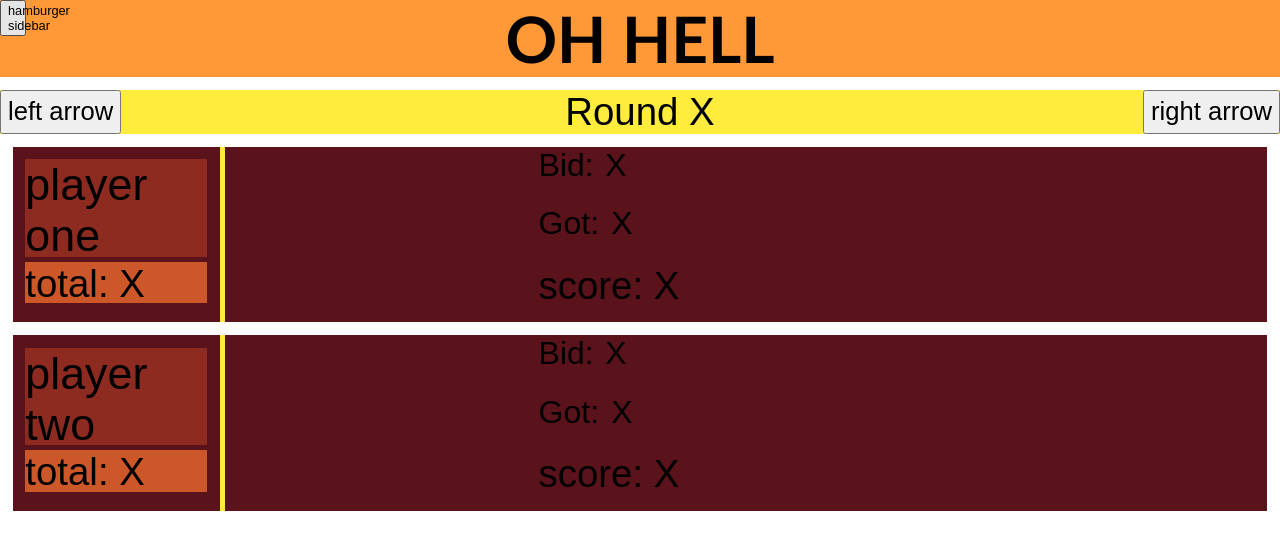
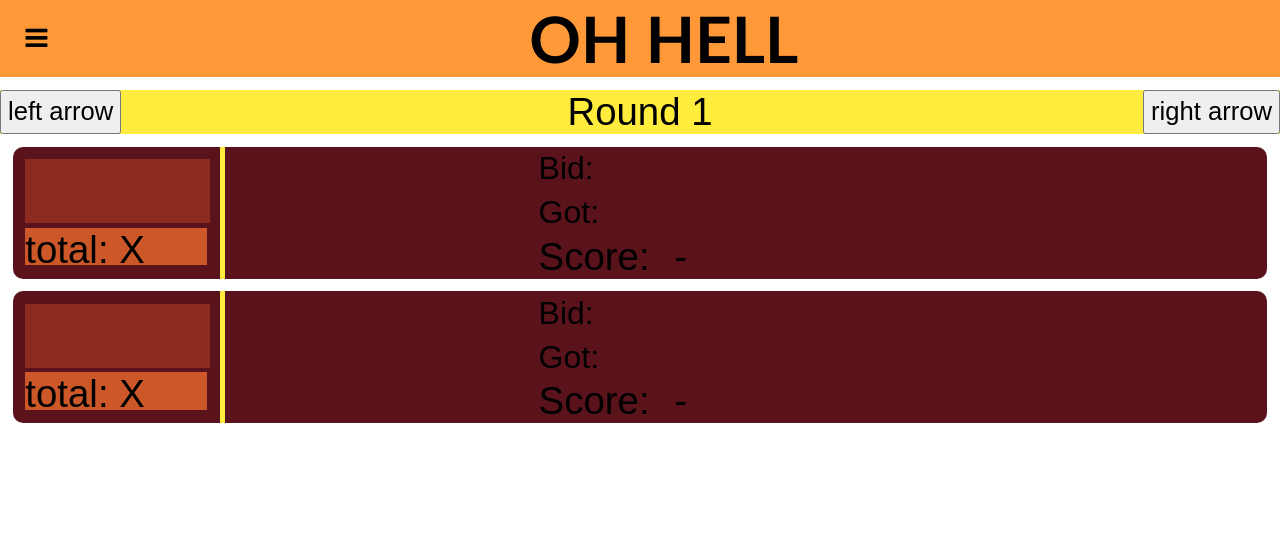
Before and after one commit to Mattan561/Mattan561, a plain HTML site: page Oh Hell Score Keeper/index copy.html in a window 1280 px wide. Drawn offline with Linux system fonts and the light colour scheme.

Commit message:
Refactor code to improve performance and readability

```diff
--- a/Oh Hell Score Keeper/index copy.html
+++ b/Oh Hell Score Keeper/index copy.html
@@ -1,3 +1,4 @@
+
 <!DOCTYPE html>
 <html lang="en">
 <head>
@@ -5,24 +6,26 @@
     <meta name="viewport" content="width=device-width, initial-scale=1.0">
     <title>Oh Hell Scorekeeper</title>
     <link rel="stylesheet" href="style.css">
+    <link rel="stylesheet" href="https://cdnjs.cloudflare.com/ajax/libs/font-awesome/4.7.0/css/font-awesome.min.css">
 </head>
 <body>
+
     <div class="everything">
-        <button class="sidebar">hamburger sidebar</button>
 
-
-        <h1 class="header">OH HELL</h1>
-        <div class="roundnumber" >
+    <div class="header">
+        <button id="sidebarbutton"><i id="sidebaricon" class="fa fa-bars"></i></button>
+        <h1 class="title">OH HELL</h1>
+        </div>
+        <div class="round" >
             <button class="leftarrow">left arrow</button>
-            Round X
+            <div id="roundhardcode">Round</div>
+            <div id="roundnumber">1</div>
             <button class="rightarrow">right arrow</button>
         </div>
         <div class="players">
             <div class="player">
                 <div class="nameandtotal">
-                    <div class="playername">
-                        player one
-                    </div>
+                    <input id="playername1" type="text" value="">
                     <div class="total">
                         total: X
                     </div>
@@ -33,21 +36,22 @@
                         <div class="bidhardcode">
                             Bid:
                         </div>
-                        <div class="bidinput">
-                            X
-                        </div>
+                        <input id="bidinput1" type="text" value="">
                     </div>
                     <div class="gotall">
                         <div class="gothardcode">
                             Got:
                         </div>
-                        <div class="gotinput">
-                            X
+                        <input id="gotinput1" type="text" value="">
+                    </div>
+                    <div class="scoreall">
+                        <div class="score">
+                            Score:
                         </div>
-                    </div>
-                    <div class="score">
-                        score: X
-                    </div>
+                        <div id="scorenumber1">
+                            -
+                            </div>
+                        </div>
                 </div>
                 <!-- bid, got, score, -->
             </div>
@@ -56,9 +60,7 @@
 
             <div class="player">
                 <div class="nameandtotal">
-                    <div class="playername">
-                        player two
-                    </div>
+                    <input id="playername2" type="text" value="">
                     <div class="total">
                         total: X
                     </div>
@@ -69,20 +71,21 @@
                         <div class="bidhardcode">
                             Bid:
                         </div>
-                        <div class="bidinput">
-                            X
-                        </div>
+                        <input id="bidinput2" type="text" value="">
                     </div>
                     <div class="gotall">
                         <div class="gothardcode">
                             Got:
                         </div>
-                        <div class="gotinput">
-                            X
+                        <input id="gotinput2" type="text" value="">
+                    </div>
+                    <div class="scoreall">
+                    <div class="score">
+                        Score:
+                    </div>
+                    <div id="scorenumber2">
+                        -
                         </div>
-                    </div>
-                    <div class="score">
-                        score: X
                     </div>
                 </div>
                 <!-- bid, got, score, -->
@@ -91,5 +94,6 @@
 
         </div>
     </div>
+    <script src="index.js"></script>
 </body>
 </html>
--- a/Oh Hell Score Keeper/style copy.css
+++ b/Oh Hell Score Keeper/style copy.css
@@ -1,3 +1,4 @@
+
 .players {
   /*display: flex; /* Display divs horizontally */
   justify-content: space-between; /* Distribute space evenly between items */
@@ -10,61 +11,98 @@
   height: auto; /* Adjust height as needed */
   background-color: #5a131b; /* Optional background color */
   margin: 0px 1% 1% 1%; /* Optional margin for additional spacing */
-  font-family:Arial, Helvetica, sans-serif;
+  font-family: Arial, Helvetica, sans-serif;
+  border-radius: 10px; /* Add rounded edges */
 }
 
 .nameandtotal {
   margin: 1%;
   width: 25%;
+}
 
-}
-.playername{
+#playername1 {
   margin: 0px 0px 2.5% 0px;
   font-size: 3.5vw;
   background-color: #8e2b21;
-  height: 65%;
+  height: 58%;
+  border: 0px;
+  width: 99%;
+}
+#playername2 {
+  margin: 0px 0px 2.5% 0px;
+  font-size: 3.5vw;
+  background-color: #8e2b21;
+  height: 58%;
+  border: 0px;
+  width: 99%;
+}
 
-}
-.total{
+.total {
   font-size: 3vw;
   background-color: #cc5728;
-  height: 27.75%;
+  height: 34.75%;
+  width: 100%;
+  align-self: center;
 }
-.header{
-  font-family:'Gill Sans', 'Gill Sans MT', Calibri, 'Trebuchet MS', sans-serif;
+
+.title {
+  font-family: 'Gill Sans', 'Gill Sans MT', Calibri, 'Trebuchet MS', sans-serif;
   font-size: 5vw;
   font-weight: 700;
-  width:100%;
-  display:inline-block;
+  width: 100%;
+  display: inline-block;
+  text-align: center;
+  position: relative;
+  margin: 0px;
+}
+
+
+
+
+
+
+#sidebarbutton {
+  position: relative;
+  top: 0;
+  left: 0;
+  font-size: 2vw;
+  margin-left: 2%;
+  z-index: 1;
+  background-color: transparent;
+  border: none;
+  cursor: pointer;
+  padding: 0;
+}
+
+.header {
+  display: flex;
+  align-items: center;
+  justify-content: center;
+  background-color: #ff9837;
   margin: 0px 0px 1% 0px;
-  background-color: #ff9837;
-  text-align: center;
+  flex-shrink: 0; /* Prevent shrinking based on content */
+  height: 50%; /* Adjust the height as needed */
+}
 
+body {
+  margin: 0px;
 }
-.sidebar{
-  width:2%;
-  position:absolute;
-  top:0;
-  left:0;
-  font-size: 1vw;
-}
-body{
-  margin: 0px
-}
-.roundnumber{
+
+.round {
   display: inline-block;
   margin: 0px 0px 1% 0px;
-  font-family:Arial, Helvetica, sans-serif;
+  font-family: Arial, Helvetica, sans-serif;
   font-size: 3vw;
   font-weight: 500;
   background-color: #ffec3c;
   text-align: center;
   width: 100%;
-  position: relative
+  position: relative;
 }
-.leftarrow{
+
+.leftarrow {
   font-size: 2vw;
-  font-family:Arial, Helvetica, sans-serif;
+  font-family: Arial, Helvetica, sans-serif;
   float: none;
   margin-left: 0;
   position: absolute;
@@ -72,8 +110,9 @@ body{
   left: 0;
   height: 100%;
 }
-.rightarrow{
-  font-family:Arial, Helvetica, sans-serif;
+
+.rightarrow {
+  font-family: Arial, Helvetica, sans-serif;
   font-size: 2vw;
   float: none;
   margin-right: 0;
@@ -83,8 +122,8 @@ body{
   height: 100%;
 }
 
-.input{
-  font-family:Arial, Helvetica, sans-serif;
+.input {
+  font-family: Arial, Helvetica, sans-serif;
   display: grid;
   font-size: 2.5vw;
   border-left: 5px solid #ffec3c;
@@ -93,6 +132,8 @@ width: 100%;
   grid-template-rows: 1fr 1fr 1fr;
   padding-left: 25%;
 }
+
+
 .score{
   font-size: 3vw;
 
@@ -102,14 +143,64 @@ grid-row: 1;
 display:flex;
 }
 .bidhardcode{
-  margin-right: 15%;
+  margin-right: auto; /* Add this line */
+  align-self: center; /* Center vertically */
+  width: 50%;
 }
+
+
 .gotall{
 grid-row:2;
 display:flex;
 }
 .gothardcode{
-  margin-right: 15%;
+  margin-right: auto; /* Add this line */
+  align-self: center; /* Center vertically */
+  width: 25%;
+}
+#bidinput1{
+  background: none;
+  border: 0px;
+  font-size: 2.5vw;
+  margin-left: 5%;
+}
+#gotinput1{
+  background: none;
+  border: 0px;
+  font-size: 2.5vw;
+  margin-left: 4%;
+}
+#bidinput2{
+  background: none;
+  border: 0px;
+  font-size: 2.5vw;
+  margin-left: 5%;
+}
+#gotinput2{
+  background: none;
+  border: 0px;
+  font-size: 2.5vw;
+  margin-left: 4%;
+}
+
+.scoreall{
+  background: none;
+  border: 0px;
+  font-size: 3vw;
+  grid-row: 3;
+  display:flex;
+  align-self: center;
+}
+#scorenumber2{
+  margin-left: 20%;
+}
+#scorenumber1{
+  margin-left: 20%;
+}
+
+#roundhardcode,
+#roundnumber {
+  display: inline;
 }
 
 .color1 {color: #5a131b;}
@@ -117,3 +208,10 @@ display:flex;
 .color3 {color: #cc5728;}
 .color4 {color: #ff9837;}
 .color5 {color: #ffec3c;}
+
+
+.color1 {color: #06131d;}
+.color2 {color: #374155;}
+.color3 {color: #124c5e;}
+.color4 {color: #597e85;}
+.color5 {color: #a5b3b7;}
--- a/Oh Hell Score Keeper/style.css
+++ b/Oh Hell Score Keeper/style.css
@@ -1,3 +1,4 @@
+
 .players {
   /*display: flex; /* Display divs horizontally */
   justify-content: space-between; /* Distribute space evenly between items */
@@ -10,61 +11,98 @@
   height: auto; /* Adjust height as needed */
   background-color: #5a131b; /* Optional background color */
   margin: 0px 1% 1% 1%; /* Optional margin for additional spacing */
-  font-family:Arial, Helvetica, sans-serif;
+  font-family: Arial, Helvetica, sans-serif;
+  border-radius: 10px; /* Add rounded edges */
 }
 
 .nameandtotal {
   margin: 1%;
   width: 25%;
+}
 
-}
-.playername{
+#playername1 {
   margin: 0px 0px 2.5% 0px;
   font-size: 3.5vw;
   background-color: #8e2b21;
-  height: 65%;
+  height: 58%;
+  border: 0px;
+  width: 99%;
+}
+#playername2 {
+  margin: 0px 0px 2.5% 0px;
+  font-size: 3.5vw;
+  background-color: #8e2b21;
+  height: 58%;
+  border: 0px;
+  width: 99%;
+}
 
-}
-.total{
+.total {
   font-size: 3vw;
   background-color: #cc5728;
-  height: 27.75%;
+  height: 34.75%;
+  width: 100%;
+  align-self: center;
 }
-.header{
-  font-family:'Gill Sans', 'Gill Sans MT', Calibri, 'Trebuchet MS', sans-serif;
+
+.title {
+  font-family: 'Gill Sans', 'Gill Sans MT', Calibri, 'Trebuchet MS', sans-serif;
   font-size: 5vw;
   font-weight: 700;
-  width:100%;
-  display:inline-block;
+  width: 100%;
+  display: inline-block;
+  text-align: center;
+  position: relative;
+  margin: 0px;
+}
+
+
+
+
+
+
+#sidebarbutton {
+  position: relative;
+  top: 0;
+  left: 0;
+  font-size: 2vw;
+  margin-left: 2%;
+  z-index: 1;
+  background-color: transparent;
+  border: none;
+  cursor: pointer;
+  padding: 0;
+}
+
+.header {
+  display: flex;
+  align-items: center;
+  justify-content: center;
+  background-color: #ff9837;
   margin: 0px 0px 1% 0px;
-  background-color: #ff9837;
-  text-align: center;
+  flex-shrink: 0; /* Prevent shrinking based on content */
+  height: 50%; /* Adjust the height as needed */
+}
 
+body {
+  margin: 0px;
 }
-.sidebar{
-  width:2%;
-  position:absolute;
-  top:0;
-  left:0;
-  font-size: 1vw;
-}
-body{
-  margin: 0px
-}
-.roundnumber{
+
+.round {
   display: inline-block;
   margin: 0px 0px 1% 0px;
-  font-family:Arial, Helvetica, sans-serif;
+  font-family: Arial, Helvetica, sans-serif;
   font-size: 3vw;
   font-weight: 500;
   background-color: #ffec3c;
   text-align: center;
   width: 100%;
-  position: relative
+  position: relative;
 }
-.leftarrow{
+
+.leftarrow {
   font-size: 2vw;
-  font-family:Arial, Helvetica, sans-serif;
+  font-family: Arial, Helvetica, sans-serif;
   float: none;
   margin-left: 0;
   position: absolute;
@@ -72,8 +110,9 @@ body{
   left: 0;
   height: 100%;
 }
-.rightarrow{
-  font-family:Arial, Helvetica, sans-serif;
+
+.rightarrow {
+  font-family: Arial, Helvetica, sans-serif;
   font-size: 2vw;
   float: none;
   margin-right: 0;
@@ -83,8 +122,8 @@ body{
   height: 100%;
 }
 
-.input{
-  font-family:Arial, Helvetica, sans-serif;
+.input {
+  font-family: Arial, Helvetica, sans-serif;
   display: grid;
   font-size: 2.5vw;
   border-left: 5px solid #ffec3c;
@@ -93,6 +132,8 @@ width: 100%;
   grid-template-rows: 1fr 1fr 1fr;
   padding-left: 25%;
 }
+
+
 .score{
   font-size: 3vw;
 
@@ -102,14 +143,64 @@ grid-row: 1;
 display:flex;
 }
 .bidhardcode{
-  margin-right: 15%;
+  margin-right: auto; /* Add this line */
+  align-self: center; /* Center vertically */
+  width: 50%;
 }
+
+
 .gotall{
 grid-row:2;
 display:flex;
 }
 .gothardcode{
-  margin-right: 15%;
+  margin-right: auto; /* Add this line */
+  align-self: center; /* Center vertically */
+  width: 25%;
+}
+#bidinput1{
+  background: none;
+  border: 0px;
+  font-size: 2.5vw;
+  margin-left: 5%;
+}
+#gotinput1{
+  background: none;
+  border: 0px;
+  font-size: 2.5vw;
+  margin-left: 4%;
+}
+#bidinput2{
+  background: none;
+  border: 0px;
+  font-size: 2.5vw;
+  margin-left: 5%;
+}
+#gotinput2{
+  background: none;
+  border: 0px;
+  font-size: 2.5vw;
+  margin-left: 4%;
+}
+
+.scoreall{
+  background: none;
+  border: 0px;
+  font-size: 3vw;
+  grid-row: 3;
+  display:flex;
+  align-self: center;
+}
+#scorenumber2{
+  margin-left: 20%;
+}
+#scorenumber1{
+  margin-left: 20%;
+}
+
+#roundhardcode,
+#roundnumber {
+  display: inline;
 }
 
 .color1 {color: #5a131b;}
@@ -117,3 +208,10 @@ display:flex;
 .color3 {color: #cc5728;}
 .color4 {color: #ff9837;}
 .color5 {color: #ffec3c;}
+
+
+.color1 {color: #06131d;}
+.color2 {color: #374155;}
+.color3 {color: #124c5e;}
+.color4 {color: #597e85;}
+.color5 {color: #a5b3b7;}
```
Also changed, not shown: Oh Hell Score Keeper/index copy.js (added, +93 -0 lines), Oh Hell Score Keeper/index.html (+32 -28 lines), Oh Hell Score Keeper/main.js (added, +135 -0 lines), .devcontainer/devcontainer.json (deleted). Lines whose indentation alone changed are shown as unchanged.
